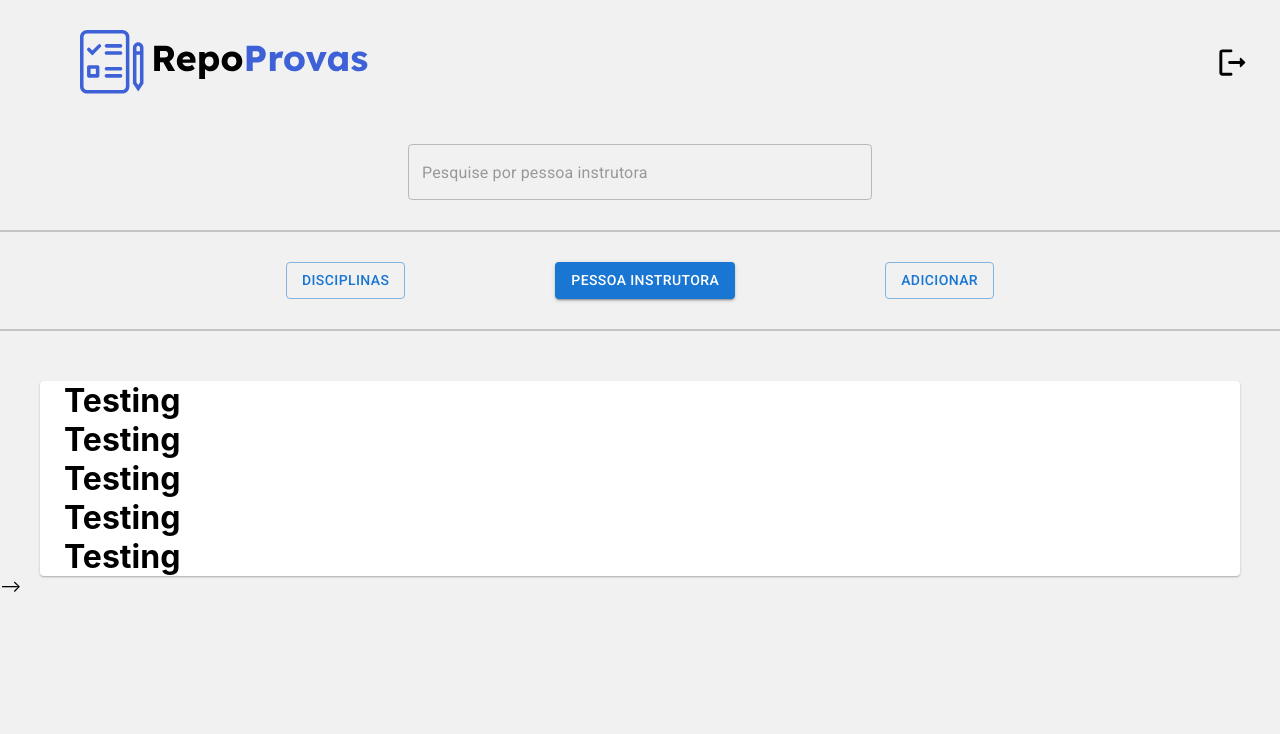
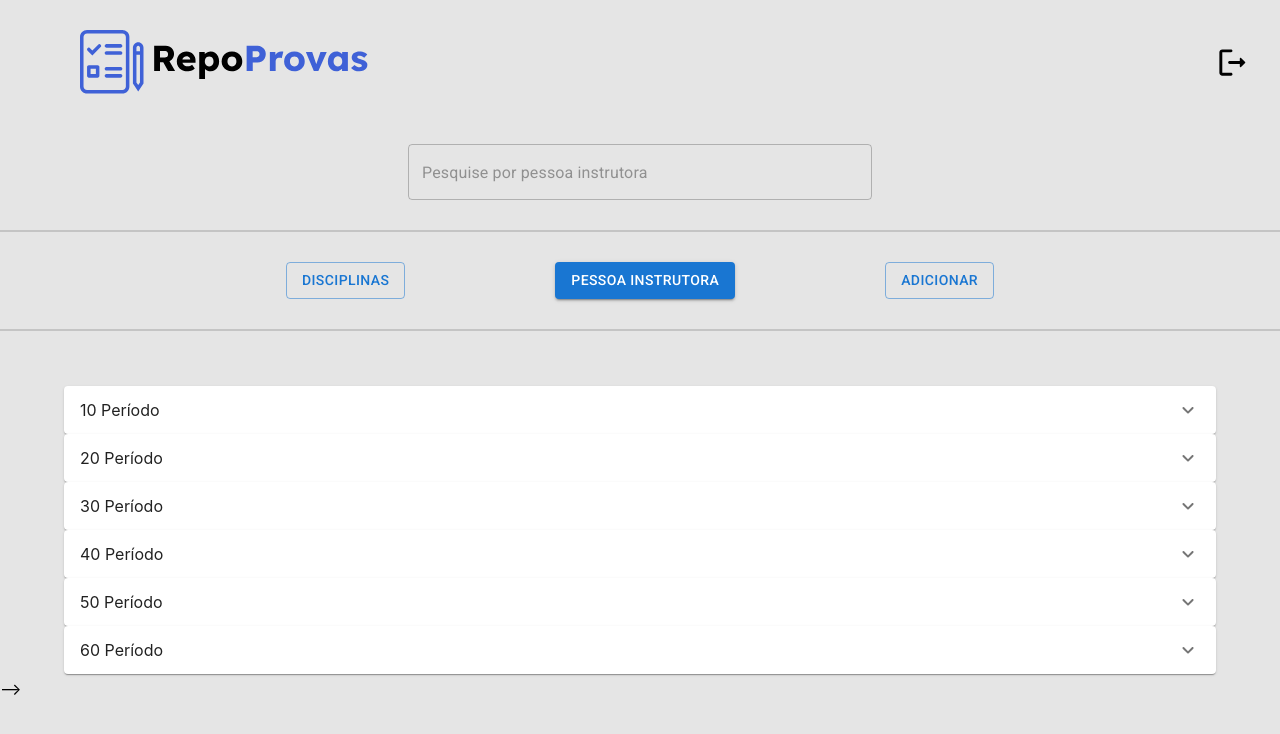
Before and after one commit to SilasFr/repo-provas-front, a React (Create React App) app: page /home in a window 1280 px wide. Shown: the top 734 px of the page. Built offline with nearby package versions, Linux system fonts and the light colour scheme.

Commit message:
feat: create feed dropdown

```diff
--- a/package.json
+++ b/package.json
@@ -20,6 +20,7 @@
     "react-scripts": "5.0.1",
     "styled-components": "^5.3.5",
     "sweetalert2": "^11.4.8",
+    "uuid": "^8.3.2",
     "web-vitals": "^2.1.4"
   },
   "scripts": {
--- a/src/components/feedComponents.jsx
+++ b/src/components/feedComponents.jsx
@@ -1,17 +1,43 @@
 import styled from "styled-components";
-import { Container } from "@mui/material";
+import {
+  Accordion,
+  AccordionSummary,
+  AccordionDetails,
+  Container,
+} from "@mui/material";
+import { ExpandMoreRounded } from "@mui/icons-material";
+import { v4 as uuid } from "uuid";
+
+export default function SimpleAccordion(term) {
+  const [termTitle] = Object.keys(term);
+  const [subjects] = Object.values(term);
+  return (
+    <div key={uuid()}>
+      <Accordion>
+        <AccordionSummary
+          expandIcon={<ExpandMoreRounded />}
+          aria-controls="panel1a-content"
+          id="panel1a-header"
+        >
+          <p>{termTitle}</p>
+        </AccordionSummary>
+        <AccordionDetails>
+          {subjects.map((subject) => {
+            return <p key={uuid()}>{subject}</p>;
+          })}
+        </AccordionDetails>
+      </Accordion>
+    </div>
+  );
+}
 
 const FeedContainer = styled(Container)`
   max-width: 700px;
   margin: 50px 0 0 0;
-  padding: 0 12px;
+  padding: 5px 12px;
 
   display: flex;
   flex-direction: column;
-
-  background-color: #fff;
-  box-shadow: 0px 1px 2px rgba(0, 0, 0, 0.3);
-  border-radius: 4px;
 `;
 
 export { FeedContainer };
--- a/src/index.js
+++ b/src/index.js
@@ -1,6 +1,7 @@
 import React from "react";
 import ReactDOM from "react-dom/client";
 import "./styles/index.css";
+import "./styles/scrollbar.css";
 import "@fontsource/roboto/300.css";
 import "@fontsource/roboto/400.css";
 import "@fontsource/roboto/500.css";
--- a/src/pages/home/feed.jsx
+++ b/src/pages/home/feed.jsx
@@ -1,13 +1,44 @@
-import { FeedContainer } from "../../components/feedComponents";
+import SimpleAccordion, {
+  FeedContainer,
+} from "../../components/feedComponents";
 
 export function Feed() {
+  const example2 = [
+    { "10 Período": ["CSS", "HTML", "JavaScript"] },
+    { "20 Período": ["CSS3", "HTML5", "JavaScript mais poderoso"] },
+    { "30 Período": ["Sass", "React"] },
+    { "40 Período": ["CSS", "HTML", "JavaScript"] },
+    { "50 Período": ["CSS", "HTML", "JavaScript"] },
+    { "60 Período": ["CSS", "HTML", "JavaScript"] },
+  ];
   return (
     <FeedContainer>
-      <h1>Testing</h1>
-      <h1>Testing</h1>
-      <h1>Testing</h1>
-      <h1>Testing</h1>
-      <h1>Testing</h1>
+      {example2.map((term) => SimpleAccordion(term))}
     </FeedContainer>
   );
 }
+
+// const teste = (
+//   <FeedUl>
+//     {example2.map((term) => {
+//       const [termTitle] = Object.keys(term);
+//       const [subjects] = Object.values(term);
+
+//       return (
+//         <FeedItem key={uuid()}>
+//           <p>{termTitle}</p>
+//           <ul>
+//             {subjects.map((subject) => {
+//               console.log("matéria: ", subject);
+//               return (
+//                 <li>
+//                   <p>{subject}</p>
+//                 </li>
+//               );
+//             })}
+//           </ul>
+//         </FeedItem>
+//       );
+//     })}
+//   </FeedUl>
+// );
--- a/src/styles/index.css
+++ b/src/styles/index.css
@@ -12,7 +12,7 @@
 }
 
 body {
-  background-color: #e5e5e585;
+  background-color: #e5e5e5;
 }
 
 code {
--- /dev/null
+++ b/src/styles/scrollbar.css
@@ -0,0 +1,20 @@
+/* width */
+::-webkit-scrollbar {
+  width: 10px;
+}
+
+/* Track */
+::-webkit-scrollbar-track {
+  background: #f1f1f1;
+  border-radius: 5px;
+}
+
+/* Handle */
+::-webkit-scrollbar-thumb {
+  background: #888;
+}
+
+/* Handle on hover */
+::-webkit-scrollbar-thumb:hover {
+  background: #555;
+}
```
Also changed, not shown: 1 other file (tests, documents, lock files or other folders).
